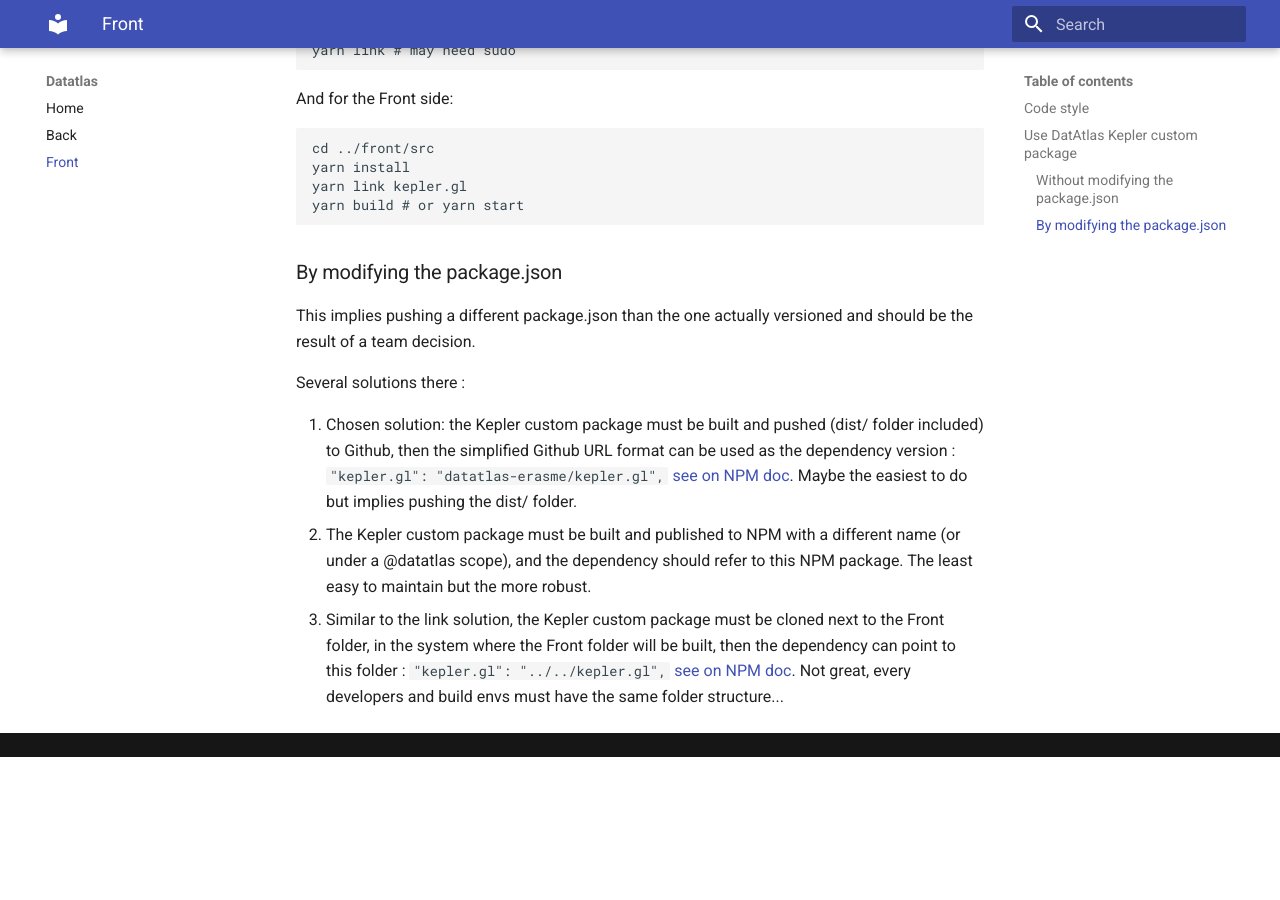
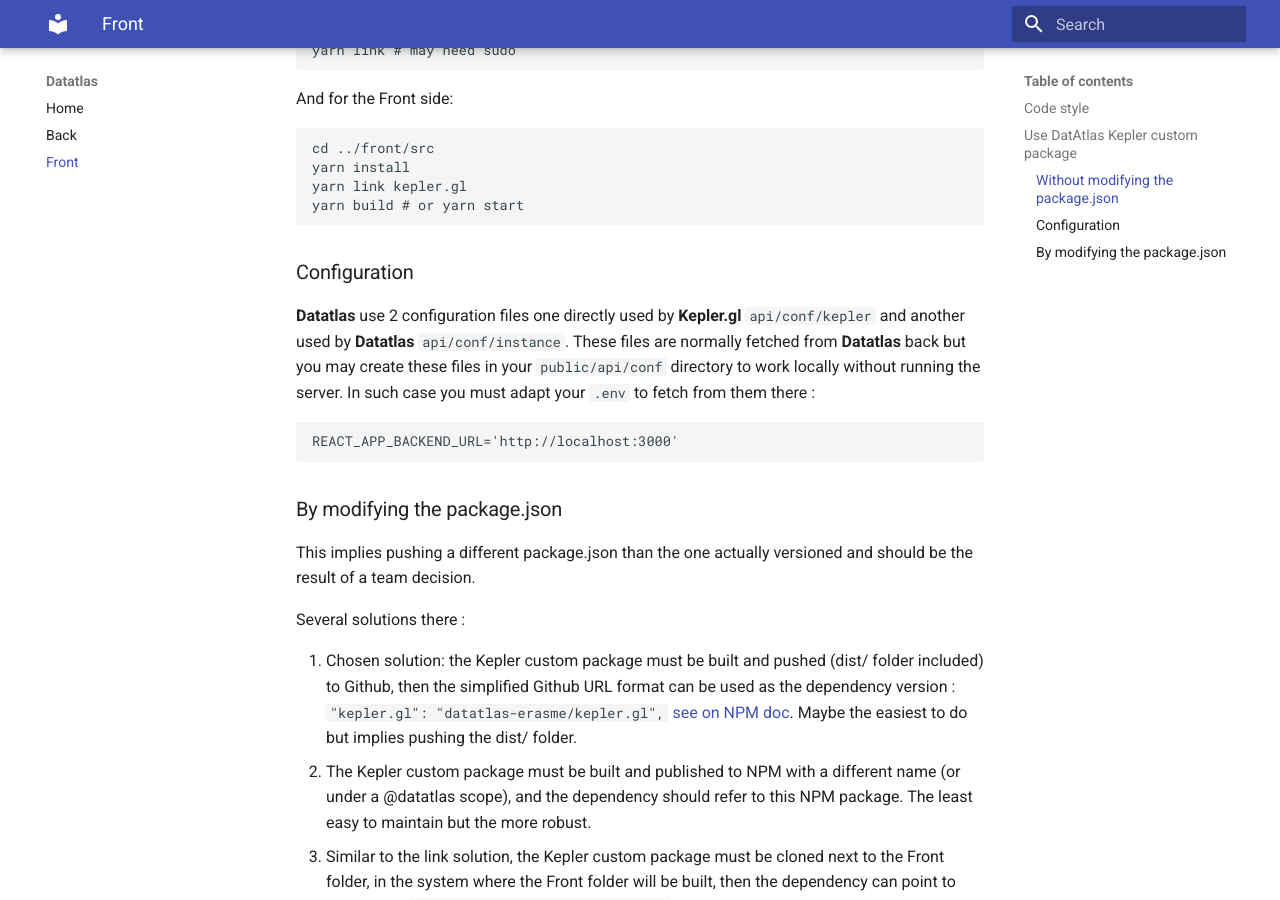
Before and after one commit to datatlas-erasme/front, an MkDocs documentation site: the page built from docs/front.md, in a window 1280 px wide and 900 px high, scrolled down 855 px. Built offline with MkDocs 1.6.1 and Material for MkDocs 9.7.7, drawn with Linux system fonts in a browser that asks for light colours; before the commit the page ends 1612 px from its top, so only the background shows below that.

Commit message:
docs: add a note on configuration files

````diff
--- a/docs/front.md
+++ b/docs/front.md
@@ -39,6 +39,16 @@
 yarn build # or yarn start
 ```
 
+### Configuration
+
+__Datatlas__ use 2 configuration files one directly used by __Kepler.gl__ `api/conf/kepler` and another used by __Datatlas__ `api/conf/instance`.
+These files are normally fetched from __Datatlas__ back but you may create these files in your `public/api/conf` directory
+to work locally without running the server. In such case you must adapt your `.env` to fetch from them there :
+```
+REACT_APP_BACKEND_URL='http://localhost:3000'
+```
+
+
 ### By modifying the package.json
 
 This implies pushing a different package.json than the one actually versioned and should be the result of a team decision.
````
